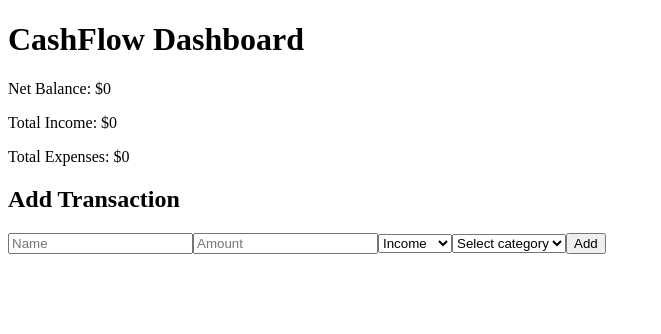
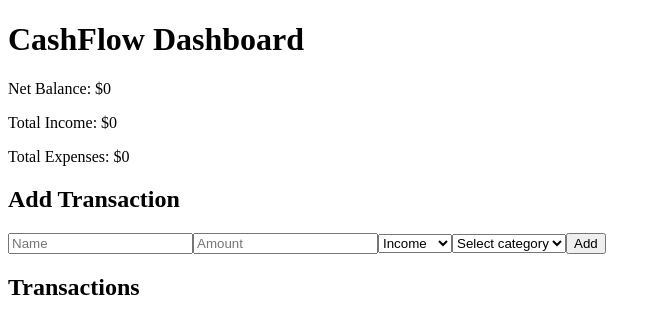
Before and after one commit to Brijsunil2/cashflow-simulator, a React (Vite) app in the folder frontend/: page / in a window 1280 px wide. Shown: the top 334 px of the page, without its empty margins (0-661 px from the left). Built offline with nearby package versions, Linux system fonts and the light colour scheme.

Commit message:
feat: create and add transaction list to dashboard

```diff
--- /dev/null
+++ b/frontend/src/components/TransactionList/TransactionItem.jsx
@@ -0,0 +1,15 @@
+const TransactionItem = ({ transaction, onDelete }) => {
+  return (
+    <li>
+        <span>{transaction.date}</span>
+      <span> | {transaction.name}</span>
+      <span> | {transaction.category}</span>
+      <span> | {transaction.kind}</span>
+      <span> | ${transaction.amount}</span>
+
+      <button onClick={() => onDelete(transaction.id)}>Delete</button>
+    </li>
+  );
+};
+
+export default TransactionItem;
--- /dev/null
+++ b/frontend/src/components/TransactionList/TransactionList.jsx
@@ -0,0 +1,20 @@
+import TransactionItem from "./TransactionItem";
+
+const TransactionList = ({ transactions, onDelete }) => {
+  return (
+    <section>
+      <h2>Transactions</h2>
+      <ul>
+        {transactions.map((transaction) => (
+          <TransactionItem
+            key={transaction.id}
+            transaction={transaction}
+            onDelete={onDelete}
+          />
+        ))}
+      </ul>
+    </section>
+  );
+};
+
+export default TransactionList;
--- a/frontend/src/pages/Dashboard.jsx
+++ b/frontend/src/pages/Dashboard.jsx
@@ -7,6 +7,7 @@ import {
 } from "../logic/budgetEngine";
 import SummaryCard from "../components/SummaryCard";
 import TransactionForm from "../components/TransactionForm";
+import TransactionList from "../components/TransactionList/TransactionList";
 
 const initialBudget = {
   month: "2026-01",
@@ -21,21 +22,24 @@ const Dashboard = () => {
     <div className="dashboard-container">
       <h1>CashFlow Dashboard</h1>
 
-      {/* Summary and transaction components would go here */}
       <SummaryCard
         netBalance={calculateBudgetBalance(budget)}
         totalIncome={getTotalIncome(budget)}
         totalExpenses={getTotalExpenses(budget)}
       />
 
-      {/* Example button to add a transaction */}
       <TransactionForm
         onSubmit={(transaction) =>
           dispatch({ type: "ADD_TRANSACTION", payload: transaction })
         }
       />
 
-      {/* Transaction list would go here */}
+      <TransactionList
+        transactions={budget.transactions}
+        onDelete={(transactionId) =>
+          dispatch({ type: "REMOVE_TRANSACTION", payload: transactionId })
+        }
+      />
     </div>
   );
 };
```
